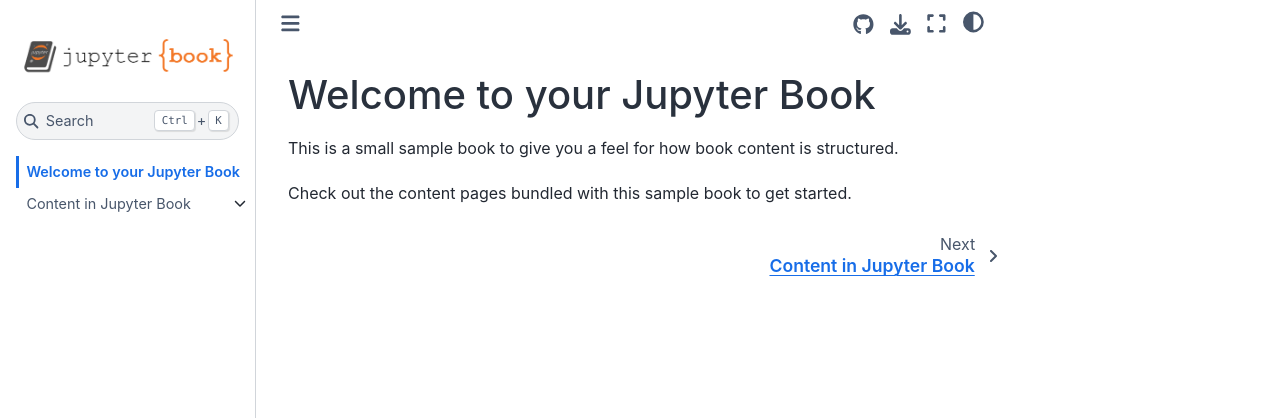
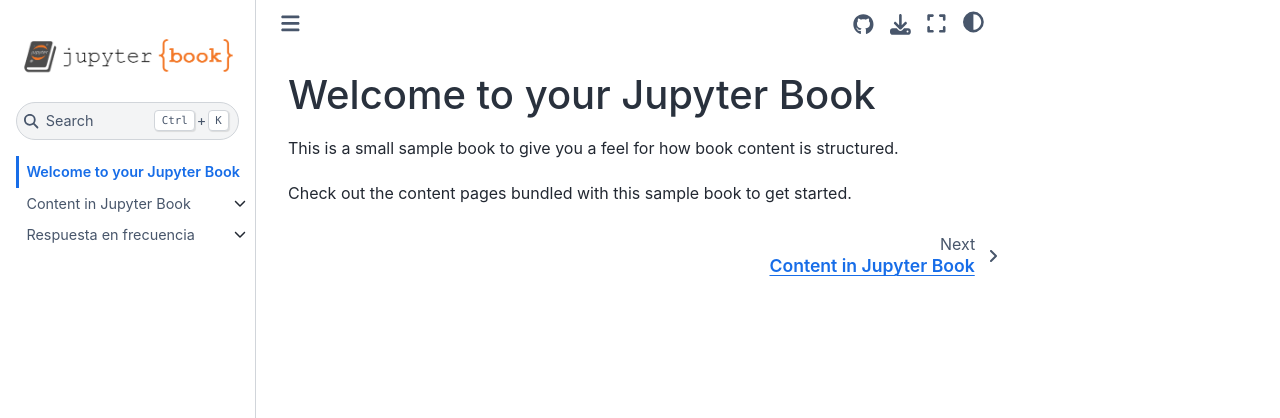
Before and after one commit to AgustinSolano/SyS_scriptsbook, a Jupyter Book: the page built from md_scripts/intro.md, in a window 1280 px wide. Shown: the top 418 px of the page. Built offline with Jupyter Book 1.0.4 settings and Sphinx 7.4.7 and the Sphinx Book theme 1.1.4, drawn with Linux system fonts in a browser that asks for light colours; pages that are not in the unit, such as notebooks, are missing from menus; some of the changed lines change nothing that is shown.

Commit message:
Update _toc.yml

```diff
--- a/_toc.yml
+++ b/_toc.yml
@@ -6,3 +6,6 @@
   sections:
     - file: md_scripts/markdown
     - file: md_scripts/notebooks
+- file: md_scripts/resp_frecuencia
+  sections:
+    - file: md_scripts/Resp_frec_primer_orden
```
